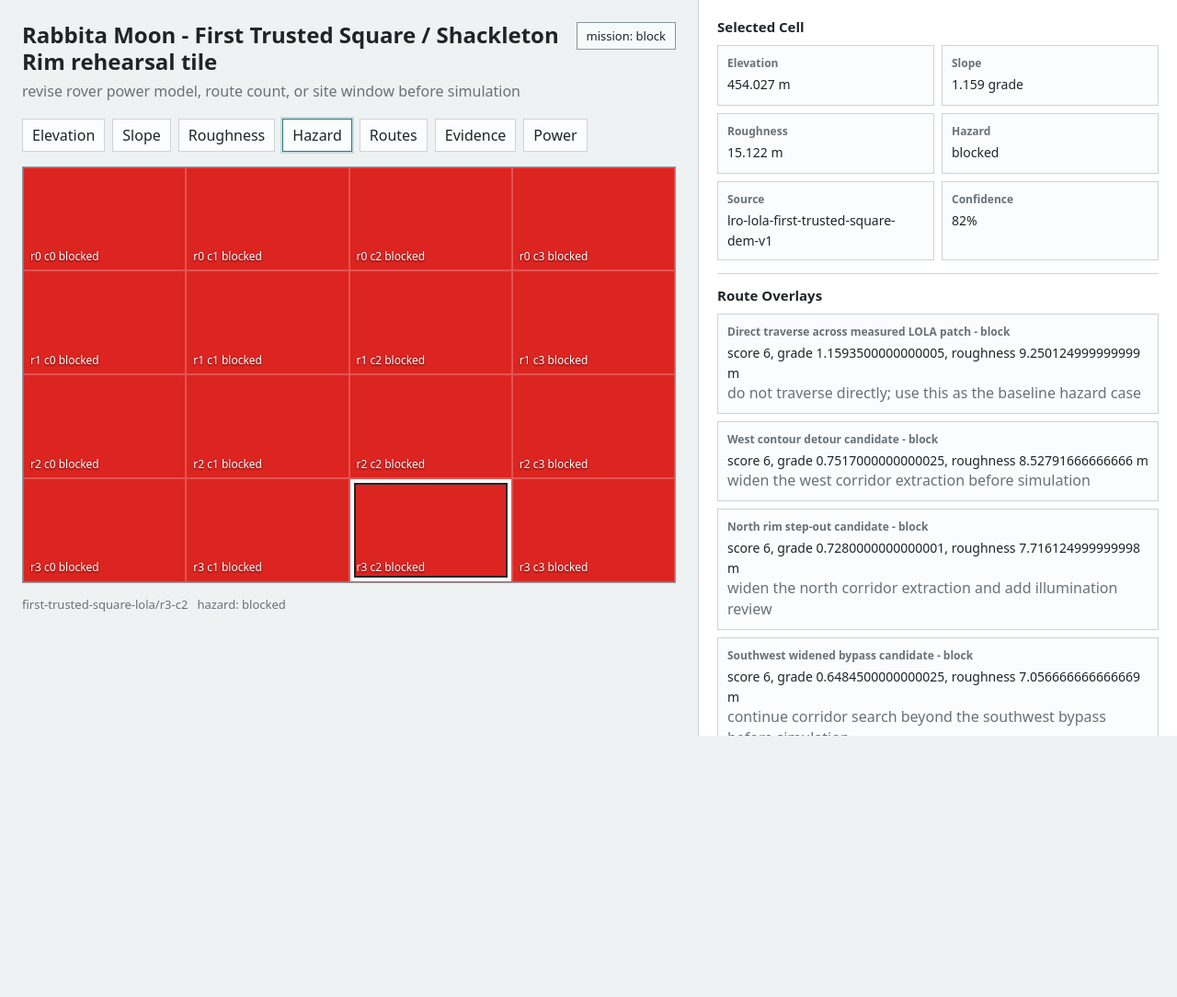
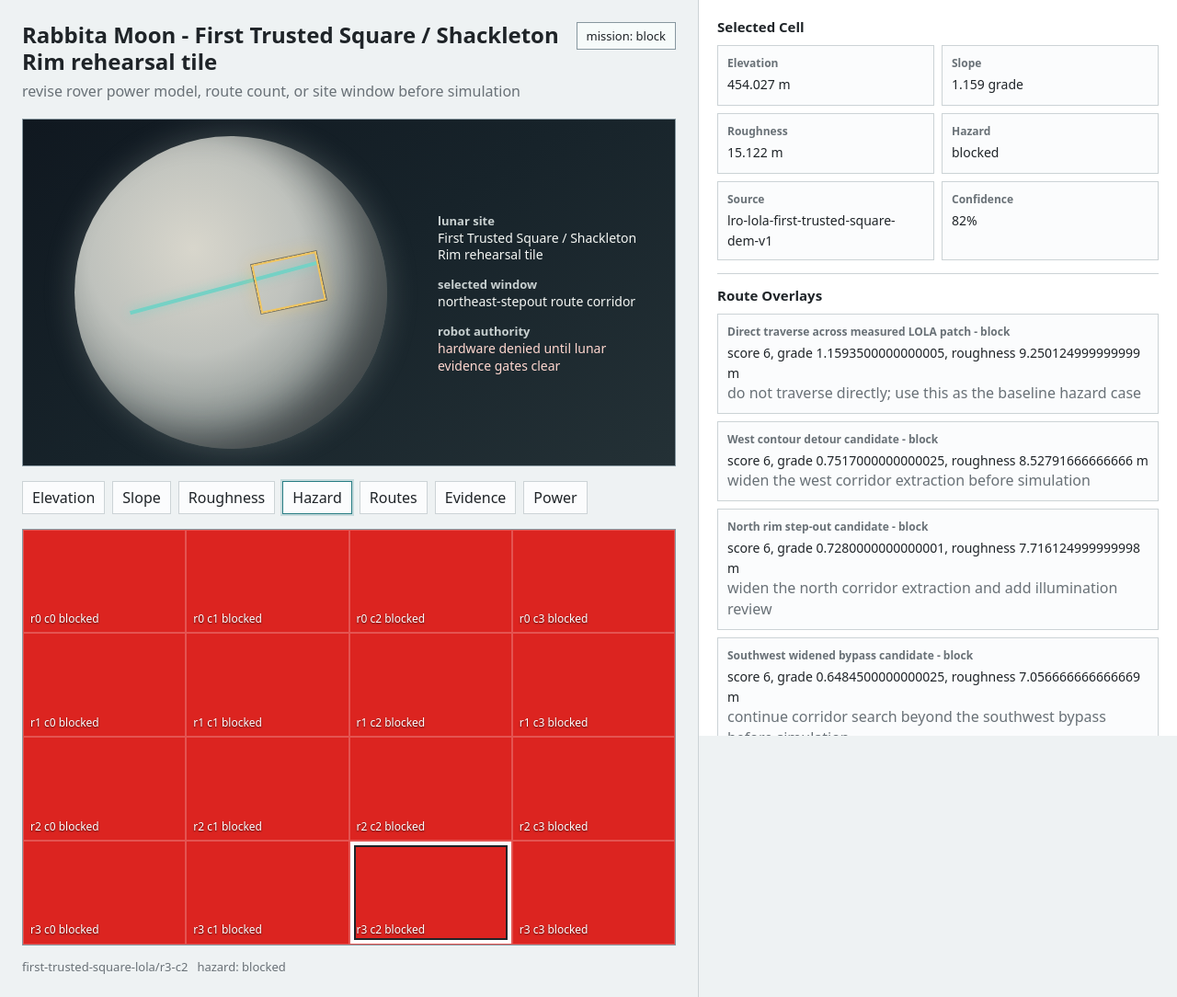
Before and after one commit to vectie/moonmoon, a plain HTML site: page output/ui/rabbita/first_trusted_square.html in a window 1280 px wide. Shown: the whole page at 92% size. Before the commit the page ends 800 px from the top, so only its background shows below. Drawn offline with Linux system fonts and the light colour scheme.

Commit message:
Add lunar overview to Rabbita

```diff
--- a/output/ui/rabbita/first_trusted_square.html
+++ b/output/ui/rabbita/first_trusted_square.html
@@ -75,6 +75,77 @@ p { margin: 0; color: var(--muted); line-height: 1.45; }
   font-size: 13px;
   white-space: nowrap;
 }
+.lunar-viewport {
+  width: min(100%, 760px);
+  min-height: 280px;
+  margin: 0 0 16px;
+  border: 1px solid var(--line-strong);
+  background:
+    radial-gradient(circle at 18% 22%, rgba(255,255,255,0.7), transparent 0 2px, transparent 3px),
+    radial-gradient(circle at 82% 16%, rgba(255,255,255,0.55), transparent 0 1px, transparent 2px),
+    radial-gradient(circle at 72% 68%, rgba(255,255,255,0.55), transparent 0 2px, transparent 3px),
+    linear-gradient(145deg, #101820 0%, #17232a 48%, #243136 100%);
+  color: #f5f7f4;
+  position: relative;
+  overflow: hidden;
+  display: grid;
+  grid-template-columns: minmax(220px, 1fr) minmax(190px, 240px);
+  gap: 18px;
+  align-items: center;
+  padding: 18px;
+}
+.moon-disc {
+  width: min(100%, 340px);
+  aspect-ratio: 1;
+  border-radius: 50%;
+  position: relative;
+  justify-self: center;
+  background:
+    radial-gradient(circle at 36% 30%, rgba(255,255,255,0.74), transparent 0 8%, transparent 9%),
+    radial-gradient(circle at 62% 58%, rgba(69,75,76,0.45), transparent 0 10%, transparent 11%),
+    radial-gradient(circle at 49% 74%, rgba(82,88,88,0.35), transparent 0 6%, transparent 7%),
+    radial-gradient(circle at 33% 58%, rgba(50,56,58,0.35), transparent 0 7%, transparent 8%),
+    radial-gradient(circle at 38% 36%, #d8d6cc 0%, #bfc2bd 38%, #8e9694 64%, #4d5658 100%);
+  box-shadow: inset -32px -18px 42px rgba(12,17,20,0.48), 0 0 34px rgba(224,230,225,0.22);
+}
+.site-marker {
+  position: absolute;
+  left: 58%;
+  top: 39%;
+  width: 72px;
+  height: 54px;
+  border: 2px solid #f0c45d;
+  transform: rotate(-12deg);
+  box-shadow: 0 0 0 1px rgba(22,24,23,0.5), 0 0 18px rgba(240,196,93,0.45);
+}
+.route-trace {
+  position: absolute;
+  left: 17%;
+  top: 48%;
+  width: 62%;
+  height: 4px;
+  background: #75d1c5;
+  transform: rotate(-15deg);
+  box-shadow: 0 0 12px rgba(117,209,197,0.8);
+}
+.lunar-summary {
+  display: grid;
+  gap: 10px;
+  align-content: center;
+}
+.lunar-summary b {
+  font-size: 13px;
+  color: #c8d0d0;
+  font-weight: 600;
+}
+.lunar-summary span {
+  display: block;
+  font-size: 14px;
+  line-height: 1.35;
+}
+.lunar-summary .hardware-denied {
+  color: #ffd7cf;
+}
 .toolbar {
   display: flex;
   flex-wrap: wrap;
@@ -359,6 +430,8 @@ p { margin: 0; color: var(--muted); line-height: 1.45; }
   .shell { grid-template-columns: 1fr; }
   .side-pane { max-height: none; }
   .map-pane { border-right: 0; border-bottom: 1px solid var(--line); padding: 16px; }
+  .lunar-viewport { grid-template-columns: 1fr; }
+  .moon-disc { width: min(100%, 300px); }
   .metrics { grid-template-columns: 1fr; }
   .decision-group { grid-template-columns: 1fr; }
 }
@@ -3148,6 +3221,26 @@ p { margin: 0; color: var(--muted); line-height: 1.45; }
       </div>
       <span class="status-pill">mission: block</span>
     </div>
+    <section class="lunar-viewport" aria-label="Moon overview for first trusted square">
+      <div class="moon-disc" aria-hidden="true">
+        <span class="route-trace"></span>
+        <span class="site-marker"></span>
+      </div>
+      <div class="lunar-summary">
+        <div>
+          <b>lunar site</b>
+          <span>First Trusted Square / Shackleton Rim rehearsal tile</span>
+        </div>
+        <div>
+          <b>selected window</b>
+          <span>northeast-stepout route corridor</span>
+        </div>
+        <div>
+          <b>robot authority</b>
+          <span class="hardware-denied">hardware denied until lunar evidence gates clear</span>
+        </div>
+      </div>
+    </section>
     <div id="layer-toolbar" class="toolbar" aria-label="Layer toggles"></div>
     <div class="map-wrap">
       <div id="terrain-grid" class="terrain-grid" role="grid" aria-label="Selectable lunar terrain cells"></div>
```
Also changed, not shown: 2 other files.
